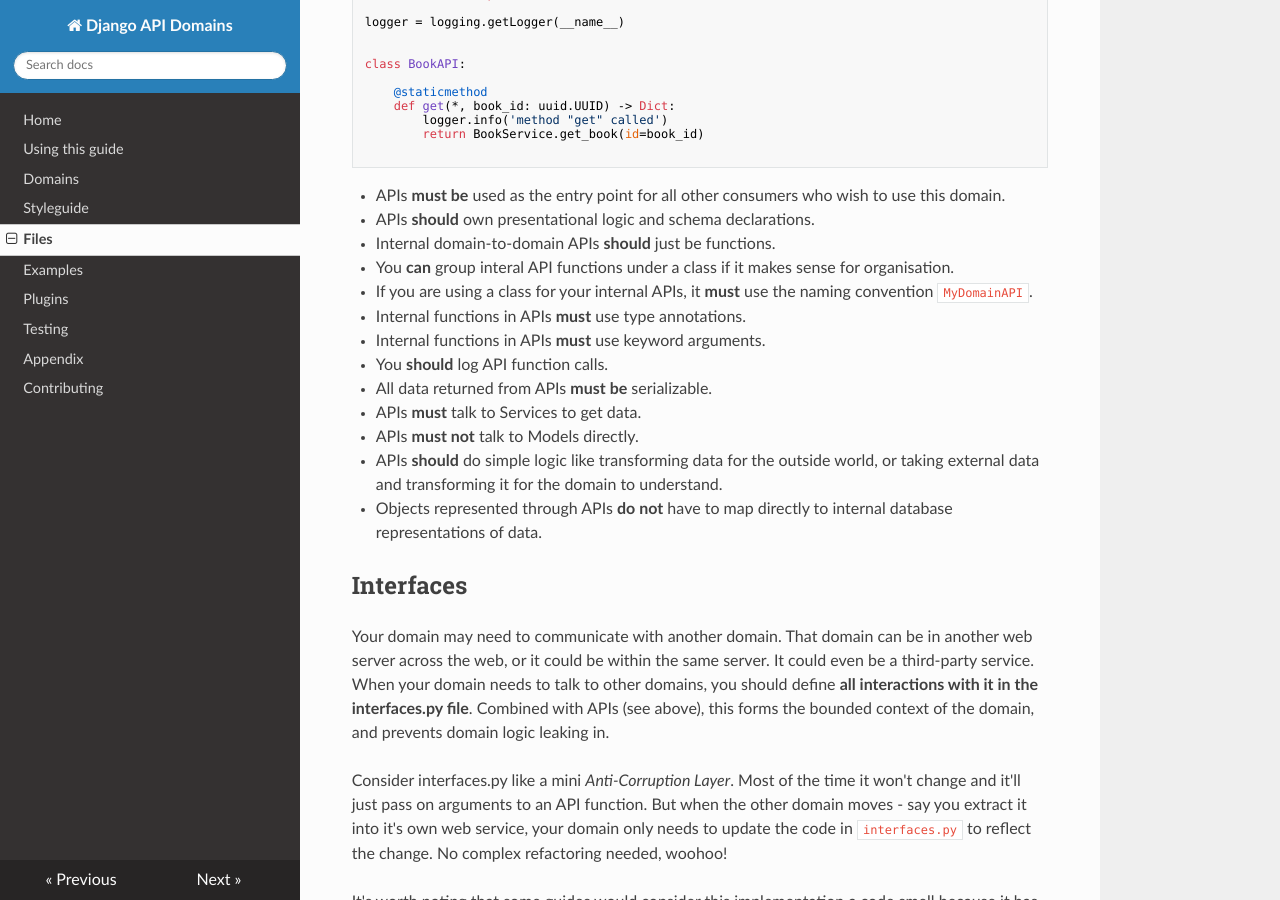
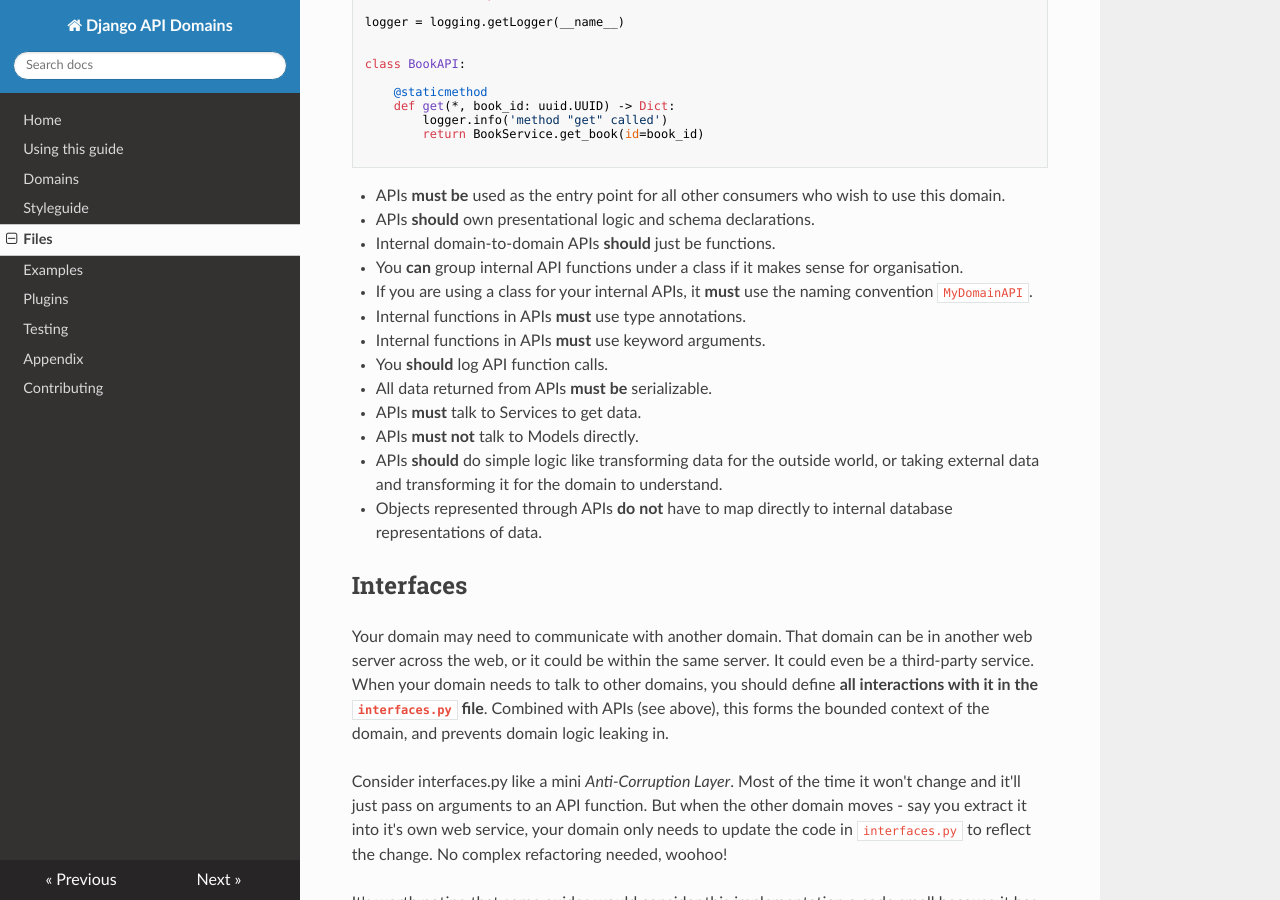
Before and after one commit to phalt/django-api-domains, an MkDocs documentation site: the page built from docs/files.md, in a window 1280 px wide and 900 px high, scrolled down 1461 px. Built offline with MkDocs 1.6.1, drawn with Linux system fonts in a browser that asks for light colours; nearby versions of some CDN libraries; old or Windows-style settings are respelled for this version of MkDocs; some of the changed text lies outside the part shown.

Commit message:
fix: Correct typos in files.md (#19)

```diff
--- a/docs/files.md
+++ b/docs/files.md
@@ -65,7 +65,7 @@ class BookAPI:
 - APIs **must be** used as the entry point for all other consumers who wish to use this domain.
 - APIs **should** own presentational logic and schema declarations.
 - Internal domain-to-domain APIs **should** just be functions.
-- You **can** group interal API functions under a class if it makes sense for organisation.
+- You **can** group internal API functions under a class if it makes sense for organisation.
 - If you are using a class for your internal APIs, it **must** use the naming convention `MyDomainAPI`.
 - Internal functions in APIs **must** use type annotations.
 - Internal functions in APIs **must** use keyword arguments.
@@ -79,7 +79,7 @@ class BookAPI:
 
 ## Interfaces
 
-Your domain may need to communicate with another domain. That domain can be in another web server across the web, or it could be within the same server. It could even be a third-party service. When your domain needs to talk to other domains, you should define **all interactions with it in the interfaces.py file**. Combined with APIs (see above), this forms the bounded context of the domain, and prevents domain logic leaking in.
+Your domain may need to communicate with another domain. That domain can be in another web server across the web, or it could be within the same server. It could even be a third-party service. When your domain needs to talk to other domains, you should define **all interactions with it in the `interfaces.py` file**. Combined with APIs (see above), this forms the bounded context of the domain, and prevents domain logic leaking in.
 
 Consider interfaces.py like a mini _Anti-Corruption Layer_. Most of the time it won't change and it'll just pass on arguments to an API function. But when the other domain moves - say you extract it into it's own web service, your domain only needs to update the code in `interfaces.py` to reflect the change. No complex refactoring needed, woohoo!
 
```
Also changed, not shown: other parts of docs/files.md (+1 -1 lines).
